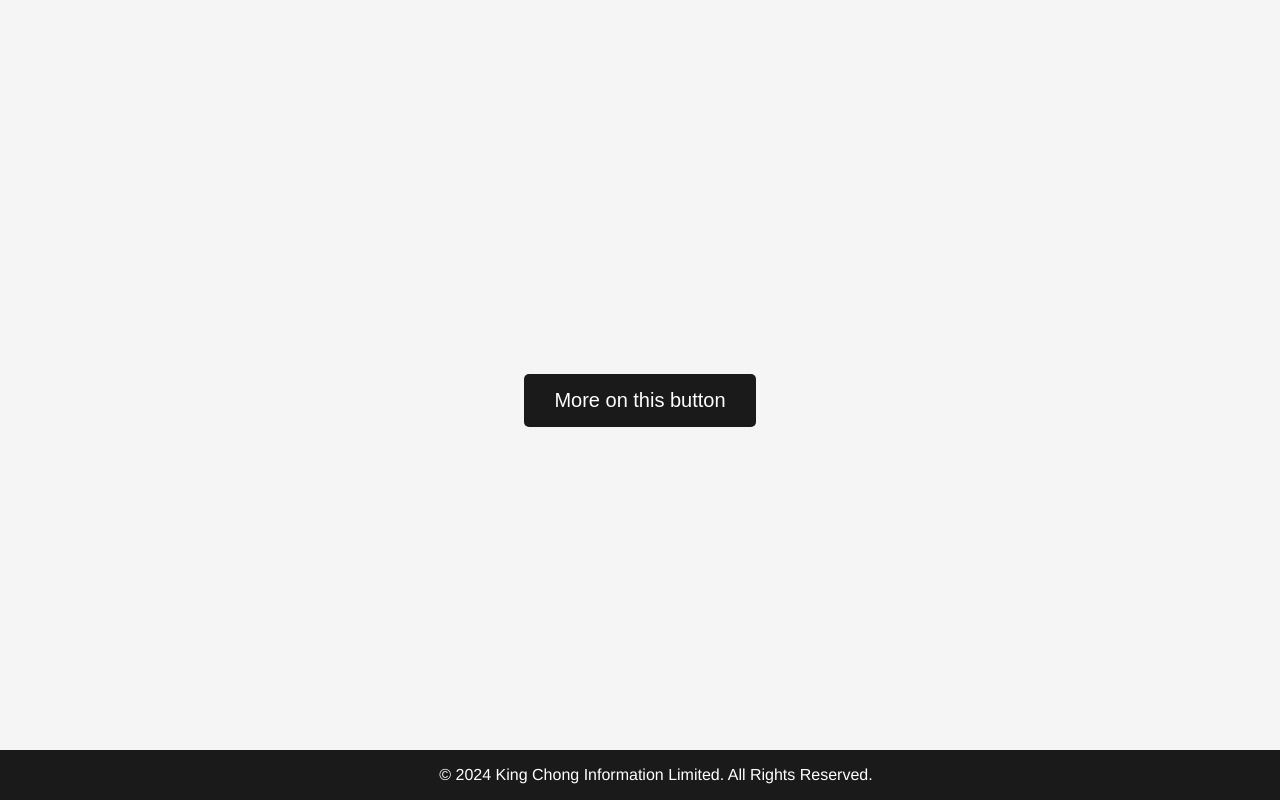
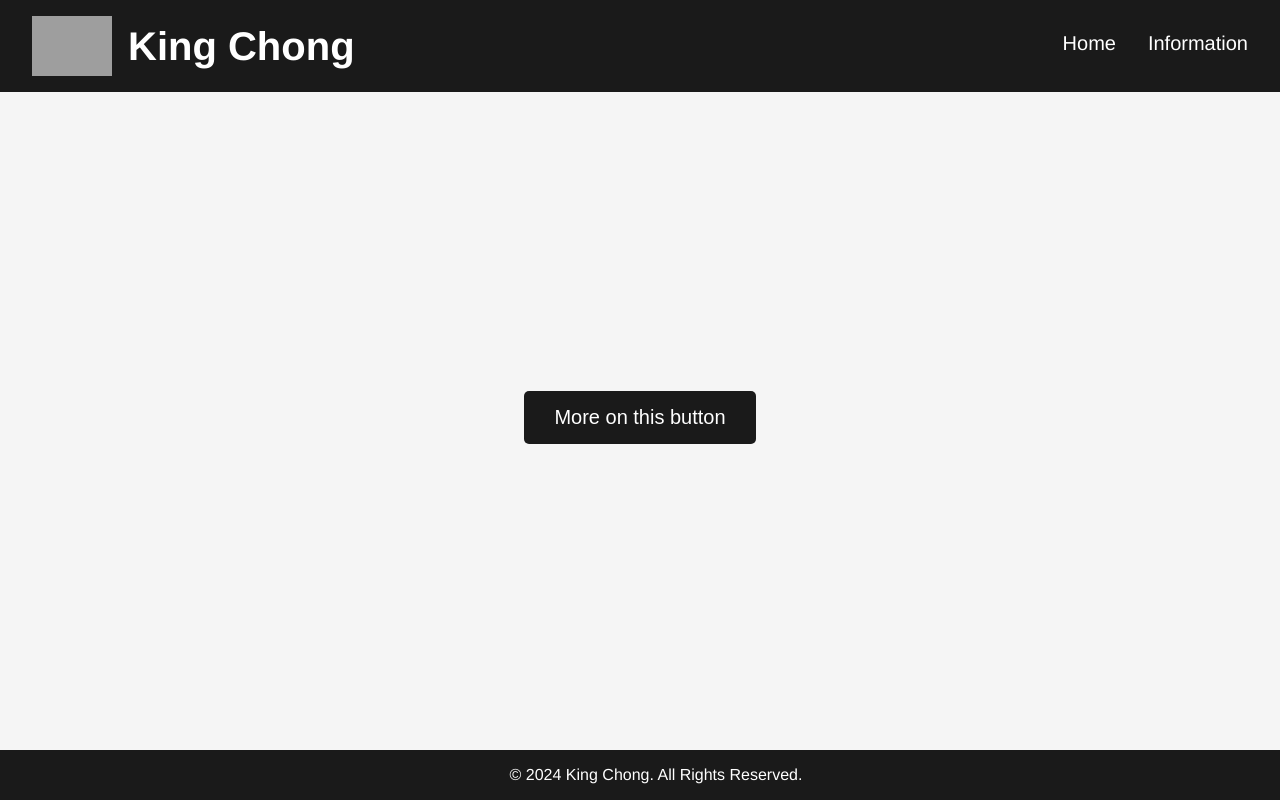
Before and after one commit to king-chong/beta, a plain HTML site: page docs/KingInfo/index.html in a window 1280 px wide. Drawn offline with Linux system fonts and the light colour scheme; grey boxes are pictures that could not be loaded.

Commit message:
Update index.html

```diff
--- a/docs/KingInfo/index.html
+++ b/docs/KingInfo/index.html
@@ -3,18 +3,48 @@
 <head>
     <meta charset="UTF-8">
     <meta name="viewport" content="width=device-width, initial-scale=1.0">
-    <title>King Chong Information</title>
+    <title>KingChong Information</title>
     <style>
         body {
             font-family: 'Helvetica Neue', sans-serif;
             margin: 0;
             padding: 0;
             background-color: #f5f5f5;
-            text-align: center;
+        }
+        /* Navbar-Styling */
+        .navbar {
+            background-color: #1a1a1a;
+            padding: 1rem 2rem;
+            display: flex;
+            align-items: center;
+        }
+        .navbar img {
+            height: 60px;
+            margin-right: 1rem;
+        }
+        .navbar h1 {
+            color: white;
+            font-size: 2.5rem;
+            margin: 0;
+            flex-grow: 1;
+        }
+        .navbar a {
+            color: white;
+            text-decoration: none;
+            font-size: 1.25rem;
+            margin-left: 2rem;
+            padding-bottom: 5px;
+        }
+        .navbar a:hover {
+            border-bottom: 2px solid white;
+        }
+        /* Hauptbereich */
+        .content {
             display: flex;
             flex-direction: column;
             justify-content: center;
-            height: 100vh;
+            align-items: center;
+            height: calc(100vh - 150px);
         }
         /* Button-Styling */
         button {
@@ -47,14 +77,24 @@
 </head>
 <body>
 
-    <!-- Button -->
-    <a href="https://kinginfo.com">
-        <button>More on this button</button>
-    </a>
+    <!-- Navigation -->
+    <div class="navbar">
+        <img src="https://avatars.githubusercontent.com/u/186090485?s=200&v=4" alt="King Chong Logo">
+        <h1>King Chong</h1>
+        <a href="#home">Home</a>
+        <a href="#information">Information</a>
+    </div>
+
+    <!-- Inhalt -->
+    <div class="content">
+        <a href="https://kinginfo.com">
+            <button>More on this button</button>
+        </a>
+    </div>
 
     <!-- Footer -->
     <div class="footer">
-        &copy; 2024 King Chong Information Limited. All Rights Reserved.
+        &copy; 2024 King Chong. All Rights Reserved.
     </div>
 
 </body>
```
